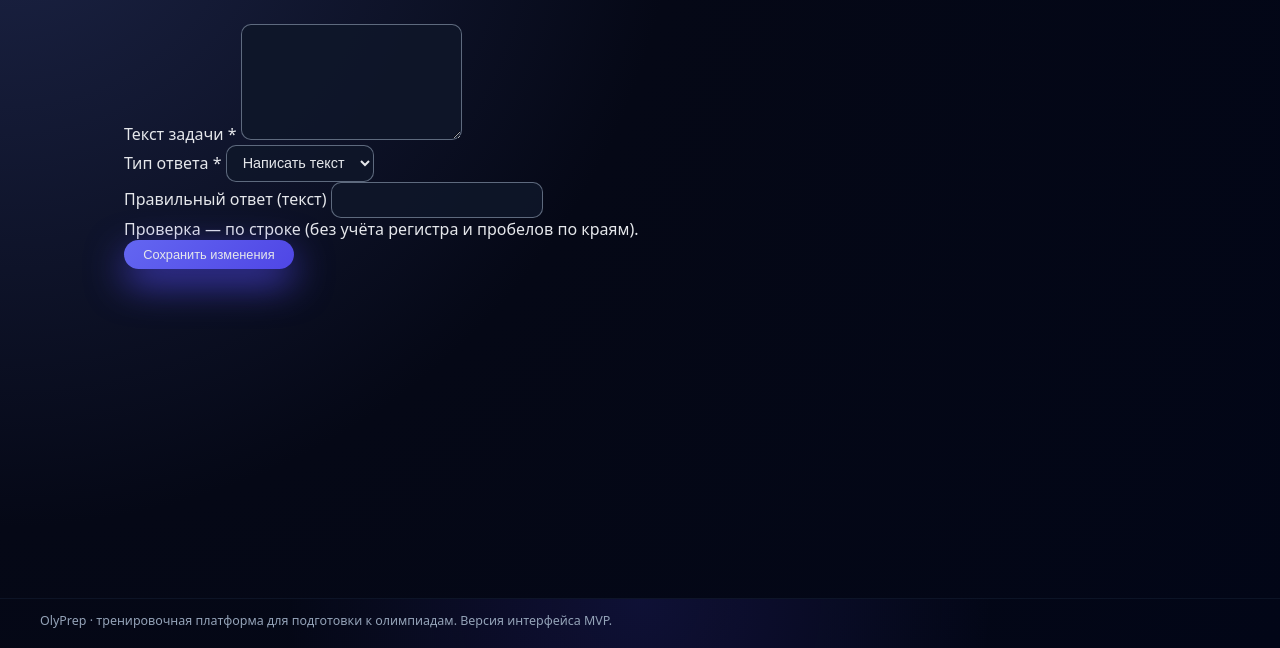
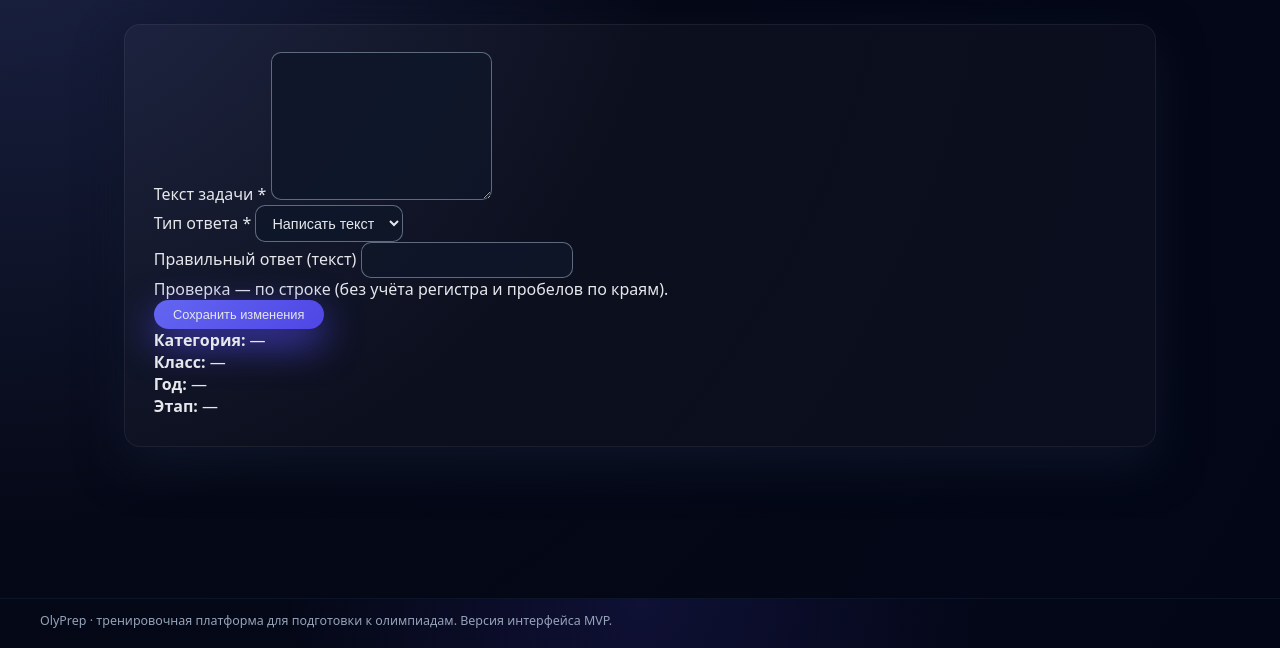
Before and after one commit to swqt2070-svg/olyprep, a FastAPI app: template app/templates/question_edit.html in a window 1280 px wide. Shown: the part 152-800 px from the top of the page. Run offline with FastAPI, Linux system fonts and the light colour scheme; the template is opened without the code that fills it, so the values that code supplies are empty.

Commit message:
Tweak question edit layout

```diff
--- a/app/templates/question_edit.html
+++ b/app/templates/question_edit.html
@@ -2,42 +2,48 @@
 {% block title %}Редактирование задачи #{{ question.id }}{% endblock %}
 
 {% block content %}
-<div class="page-header d-flex justify-content-between align-items-center">
+<div class="page-header d-flex justify-content-between align-items-center mb-3">
     <h1 class="mb-0">Редактирование задачи #{{ question.id }}</h1>
     <a href="/ui/questions" class="btn btn-outline-light">К списку задач</a>
 </div>
 
 {% if error %}
-<div class="alert alert-danger mt-3">{{ error }}</div>
+<div class="alert alert-danger">{{ error }}</div>
 {% endif %}
 {% if success %}
-<div class="alert alert-success mt-3">{{ success }}</div>
+<div class="alert alert-success">{{ success }}</div>
 {% endif %}
 
-<form method="post" class="mt-3">
+<div class="card card-dark shadow-sm">
+    <div class="card-body">
+        <form method="post">
+            <div class="row g-4">
+                <!-- Левая колонка: текст задачи и ответы -->
+                <div class="col-lg-8 col-md-7 col-12">
+
                     <div class="mb-3">
                         <label class="form-label">Текст задачи *</label>
-        <textarea name="text" class="form-control" rows="6" required>{{ question.text }}</textarea>
+                        <textarea name="text"
+                                  class="form-control"
+                                  rows="8"
+                                  required>{{ question.text }}</textarea>
                     </div>
-
-    {% if question.image_path %}
-    <div class="mb-3">
-        <label class="form-label">Изображение задачи</label><br>
-        <img src="{{ question.image_path }}"
-             alt="Изображение задачи"
-             style="max-width: 420px; max-height: 320px; border-radius: 8px;">
-    </div>
-    {% endif %}
 
                     <div class="mb-3">
                         <label class="form-label" for="answer_type">Тип ответа *</label>
                         <select id="answer_type" name="answer_type" class="form-select">
-            <option value="text" {% if question.answer_type == 'text' %}selected{% endif %}>Написать текст</option>
-            <option value="single" {% if question.answer_type == 'single' %}selected{% endif %}>Выбрать один</option>
+                            <option value="text"
+                                {% if question.answer_type == 'text' %}selected{% endif %}>
+                                Написать текст
+                            </option>
+                            <option value="single"
+                                {% if question.answer_type == 'single' %}selected{% endif %}>
+                                Выбрать один
+                            </option>
                         </select>
                     </div>
 
-    {# Блок для текстового ответа #}
+                    <!-- Блок для текстового ответа -->
                     <div id="block-text" class="mb-3">
                         <label class="form-label">Правильный ответ (текст)</label>
                         <input type="text"
@@ -49,11 +55,12 @@
                         </div>
                     </div>
 
-    {# Блок для выбора одного варианта #}
+                    <!-- Блок для выбора одного варианта -->
                     <div id="block-single" class="mb-3">
                         <label class="form-label">Варианты ответа</label>
+
                         <div class="table-responsive">
-            <table class="table table-dark table-sm align-middle">
+                            <table class="table table-dark table-sm align-middle mb-0">
                                 <thead>
                                 <tr>
                                     <th style="width: 70px;">Верный</th>
@@ -67,7 +74,9 @@
                                         <input type="radio"
                                                name="correct_index"
                                                value="{{ loop.index0 }}"
-                                   {% if correct_index is not none and loop.index0 == correct_index %}checked{% endif %}>
+                                            {% if correct_index is not none and loop.index0 == correct_index %}
+                                               checked
+                                            {% endif %}>
                                     </td>
                                     <td>
                                         <input type="text"
@@ -77,7 +86,8 @@
                                     </td>
                                 </tr>
                                 {% endfor %}
-                    {# ещё пара пустых строк для добавления новых вариантов #}
+
+                                {# пара пустых строк для добавления новых вариантов #}
                                 {% for i in range(options|length, options|length + 2) %}
                                 <tr>
                                     <td class="text-center">
@@ -94,13 +104,65 @@
                                 </tbody>
                             </table>
                         </div>
-        <div class="form-text">
+                        <div class="form-text mt-1">
                             Отметь один правильный вариант. Пустые строки в конце будут отброшены.
                         </div>
                     </div>
 
-    <button type="submit" class="btn btn-primary mt-3">Сохранить изменения</button>
+                    <div class="mt-4">
+                        <button type="submit" class="btn btn-primary">
+                            Сохранить изменения
+                        </button>
+                    </div>
+                </div>
+
+                <!-- Правая колонка: превью картинки и метаданные -->
+                <div class="col-lg-4 col-md-5 col-12">
+                    {% if question.image_path %}
+                    <div class="mb-3">
+                        <label class="form-label">Изображение задачи</label>
+                        <div class="question-image-preview">
+                            <img src="{{ question.image_path }}"
+                                 alt="Изображение задачи"
+                                 class="img-fluid rounded">
+                        </div>
+                        <div class="form-text mt-1">
+                            Картинка подтягивается автоматически из импорта Obsidian.
+                        </div>
+                    </div>
+                    {% endif %}
+
+                    <div class="mb-2 small text-muted">
+                        <div><strong>Категория:</strong> {{ question.category or "—" }}</div>
+                        <div><strong>Класс:</strong> {{ question.grade or "—" }}</div>
+                        <div><strong>Год:</strong> {{ question.year or "—" }}</div>
+                        <div><strong>Этап:</strong> {{ question.stage or "—" }}</div>
+                    </div>
+                </div>
+            </div>
         </form>
+    </div>
+</div>
+
+<style>
+    .card-dark {
+        background: rgba(255,255,255,0.03);
+        border-radius: 16px;
+        border: 1px solid rgba(255,255,255,0.06);
+    }
+    .question-image-preview {
+        max-height: 320px;
+        overflow: hidden;
+        border-radius: 10px;
+        border: 1px solid rgba(255,255,255,0.1);
+    }
+    .question-image-preview img {
+        width: 100%;
+        height: auto;
+        object-fit: contain;
+        display: block;
+    }
+</style>
 
 <script>
 (function() {
```
Lines whose indentation alone changed are shown as unchanged.
